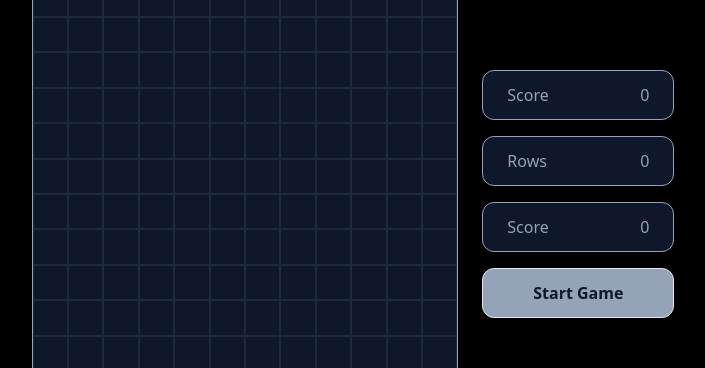
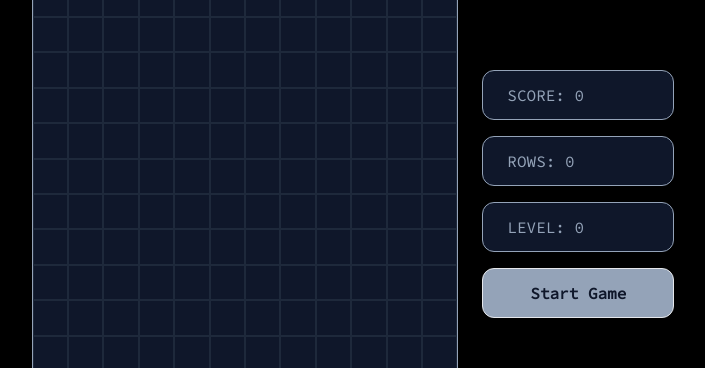
Before and after one commit to JustinFowlerArt/react-tetris, a React app: page / in a window 1280 px wide. Shown: the part 206-574 px from the top of the page, without its empty margins (287-992 px from the left). Built offline with nearby package versions, Linux system fonts and the light colour scheme.

Commit message:
Add scoring, increasing speed, simplify components, memoize cells

```diff
--- a/src/components/cell.tsx
+++ b/src/components/cell.tsx
@@ -1,4 +1,6 @@
-export const Cell = ({ type }: { type: string | number }) => {
+import React from 'react';
+
+const Cell = ({ type }: { type: string | number }) => {
 	return (
 		<div
 			className={`aspect-square w-full ${
@@ -21,3 +23,5 @@ export const Cell = ({ type }: { type: string | number }) => {
 		></div>
 	);
 };
+
+export default React.memo(Cell);
--- /dev/null
+++ b/src/components/display.tsx
@@ -0,0 +1,7 @@
+export const Display = ({text}: {text: string}) => {
+    return (
+        <div className='w-full border bg-slate-900 border-slate-400 rounded-xl py-3 px-6 text-slate-400'>
+            <span className={`${text === 'Game Over' && 'text-red-700 text-center'}`}>{text.toUpperCase()}</span>
+        </div>
+    )
+}
--- a/src/components/menu.tsx
+++ /dev/null
@@ -1,31 +0,0 @@
-import { Stat } from './stat';
-
-interface Props {
-	startGame: () => void;
-	gameOver: boolean;
-}
-
-export const Menu = ({ startGame, gameOver }: Props) => {
-	return (
-		<aside className='flex flex-col space-y-4 w-48'>
-			{gameOver ? (
-				<>
-					<Stat text='Game Over' />
-				</>
-			) : (
-				<>
-					<Stat text='Score' value={0} />
-					<Stat text='Rows' value={0} />
-					<Stat text='Score' value={0} />
-				</>
-			)}
-
-			<button
-				className='bg-slate-400 text-slate-900 border rounded-xl py-3 px-6 font-bold hover:bg-slate-900 hover:border-slate-400 hover:text-slate-400'
-				onClick={startGame}
-			>
-				Start Game
-			</button>
-		</aside>
-	);
-};
--- a/src/components/stage.tsx
+++ b/src/components/stage.tsx
@@ -1,10 +1,10 @@
-import { Cell } from './cell';
+import Cell from './cell';
 import { IStage } from './types';
 
 export const Stage = ({ stage }: { stage: IStage }) => {
 	return (
-		<div className='grid grid-cols-12 gap-0 auto-cols w-3/4 md:w-1/3 border border-slate-400'>
-			{stage.map(row => row.map((cell, x) => <Cell key={x} type={cell[0 as keyof typeof Cell]} />))}
-		</div>
+		<main className='grid grid-cols-12 gap-0 auto-cols w-3/4 md:w-1/3 border border-slate-400'>
+			{stage.map(row => row.map((cell, x) => <Cell key={x} type={cell[0]} />))}
+		</main>
 	);
 };
--- a/src/components/stat.tsx
+++ /dev/null
@@ -1,13 +0,0 @@
-interface Props {
-    text: string
-    value?: number
-}
-
-export const Stat = ({text, value}: Props) => {
-    return (
-        <div className='flex w-full justify-between border bg-slate-900 border-slate-400 rounded-xl py-3 px-6 text-slate-400'>
-            <span className={`${text === 'Game Over' && 'text-red-700'}`}>{text}</span>
-            <span className=''>{value}</span>
-        </div>
-    )
-}
--- a/src/components/tetris.tsx
+++ b/src/components/tetris.tsx
@@ -1,17 +1,22 @@
 import { useState } from 'react';
+import { useGameStatus } from '../hooks/useGameStatus';
 import { useInterval } from '../hooks/useInterval';
 import { usePlayer } from '../hooks/usePlayer';
 import { useStage } from '../hooks/useStage';
 import { checkCollision, createStage } from './gameHelpers';
-import { Menu } from './menu';
 import { Stage } from './stage';
+import { Display } from './display';
 
 export const Tetris = () => {
 	const [dropTime, setDropTime] = useState<number | null>(null);
 	const [gameOver, setGameOver] = useState(false);
 
 	const { player, updatePlayerPos, resetPlayer, playerRotate } = usePlayer();
-	const { stage, setStage } = useStage(player, resetPlayer);
+	const { stage, setStage, rowsCleared } = useStage(player, resetPlayer);
+	const { score, setScore, rows, setRows, level, setLevel } =
+		useGameStatus(rowsCleared);
+
+	const speed = 1000 / (level + 1) + 200;
 
 	const playerMove = (dir: number) => {
 		if (!checkCollision(player, stage, { x: dir, y: 0 })) {
@@ -22,12 +27,21 @@ export const Tetris = () => {
 	const startGame = () => {
 		// Reset everything
 		setStage(createStage());
-		setDropTime(1000);
+		setDropTime(speed);
 		resetPlayer();
 		setGameOver(false);
+		setScore(0);
+		setRows(0);
+		setLevel(0);
 	};
 
 	const drop = () => {
+		// Increase level when player has cleared 10 rows
+		if (rows > (level + 1) * 10) {
+			setLevel(prev => prev + 1);
+			// Also increase speed
+			setDropTime(speed);
+		}
 		if (!checkCollision(player, stage, { x: 0, y: 1 })) {
 			updatePlayerPos(0, 1, false);
 		} else {
@@ -47,7 +61,7 @@ export const Tetris = () => {
 	const handleKeyUp = ({ key }: React.KeyboardEvent<HTMLElement>) => {
 		if (!gameOver) {
 			if (key === 's' || key === 'ArrowDown') {
-				setDropTime(1000);
+				setDropTime(speed);
 			}
 		}
 	};
@@ -86,15 +100,26 @@ export const Tetris = () => {
 	}, dropTime);
 
 	return (
-		<main
+		<div
 			className='h-screen w-screen bg-black flex justify-center items-center space-x-6'
 			role='button'
 			tabIndex={0}
 			onKeyDown={e => handleMove(e)}
-            onKeyUp={e => handleKeyUp(e)}
+			onKeyUp={e => handleKeyUp(e)}
 		>
 			<Stage stage={stage} />
-			<Menu startGame={startGame} gameOver={gameOver} />
-		</main>
+			<aside className='flex flex-col space-y-4 w-48'>
+				{gameOver && <Display text='Game Over' />}
+				<Display text={`Score: ${score}`} />
+				<Display text={`Rows: ${rows}`} />
+				<Display text={`Level: ${level}`} />
+				<button
+					className='bg-slate-400 text-slate-900 border rounded-xl py-3 px-6 font-bold hover:bg-slate-900 hover:border-slate-400 hover:text-slate-400'
+					onClick={startGame}
+				>
+					Start Game
+				</button>
+			</aside>
+		</div>
 	);
 };
--- /dev/null
+++ b/src/hooks/useGameStatus.tsx
@@ -0,0 +1,23 @@
+import { useCallback, useEffect, useState } from 'react';
+
+export const useGameStatus = (rowsCleared: number) => {
+	const [score, setScore] = useState(0);
+	const [rows, setRows] = useState(0);
+	const [level, setLevel] = useState(0);
+
+	const calcScore = useCallback(() => {
+        const linePoints = [40, 100, 300, 1200];
+		// We have score
+		if (rowsCleared > 0) {
+			// This is how original Tetris score is calculated
+			setScore(prev => prev + linePoints[rowsCleared - 1] * (level + 1));
+			setRows(prev => prev + rowsCleared);
+		}
+	}, [level, rowsCleared]);
+
+	useEffect(() => {
+		calcScore();
+	}, [calcScore, rowsCleared, score]);
+
+	return { score, setScore, rows, setRows, level, setLevel };
+};
--- a/src/hooks/useStage.tsx
+++ b/src/hooks/useStage.tsx
@@ -1,5 +1,4 @@
 import { useEffect, useState } from 'react';
-import { Cell } from '../components/cell';
 import { clearCell, createStage } from '../components/gameHelpers';
 import { IStage, IPlayer } from '../components/types';
 
@@ -25,7 +24,7 @@ export const useStage = (player: IPlayer, resetPlayer: () => void) => {
 			// First flush the stage
 			const newStage: IStage = prevStage.map(row =>
 				row.map(cell =>
-					cell[1 as keyof typeof Cell] === 'clear' ? clearCell : cell
+					cell[1] === 'clear' ? clearCell : cell
 				)
 			);
 
--- a/src/index.css
+++ b/src/index.css
@@ -1,3 +1,9 @@
 @tailwind base;
 @tailwind components;
 @tailwind utilities;
+
+@layer base {
+    html {
+        font-family: Source Code Pro, system-ui, mono;
+    }
+}
--- a/src/index.html
+++ b/src/index.html
@@ -4,6 +4,10 @@
 		<meta charset="UTF-8" />
 		<meta name="viewport" content="width=device-width, initial-scale=1.0" />
 		<meta http-equiv="X-UA-Compatible" content="ie=edge" />
+        <link
+			href="https://fonts.googleapis.com/css?family=Source+Code+Pro"
+			rel="stylesheet"
+		/>
 		<title>React Tetris</title>
 	</head>
 	<body>
```
